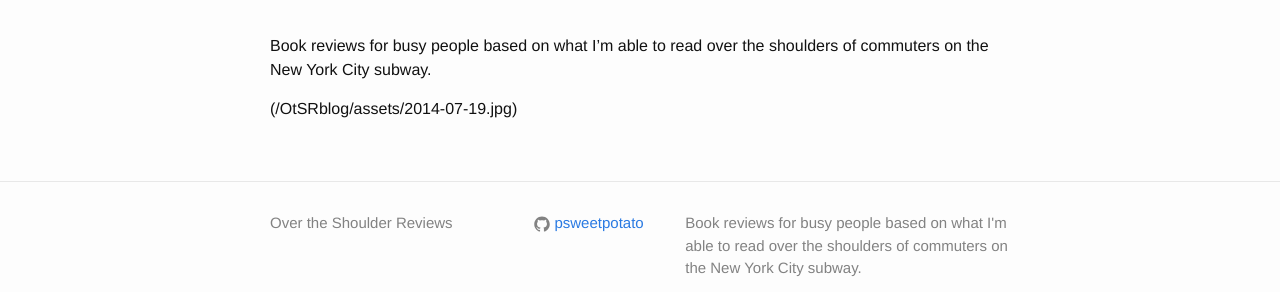
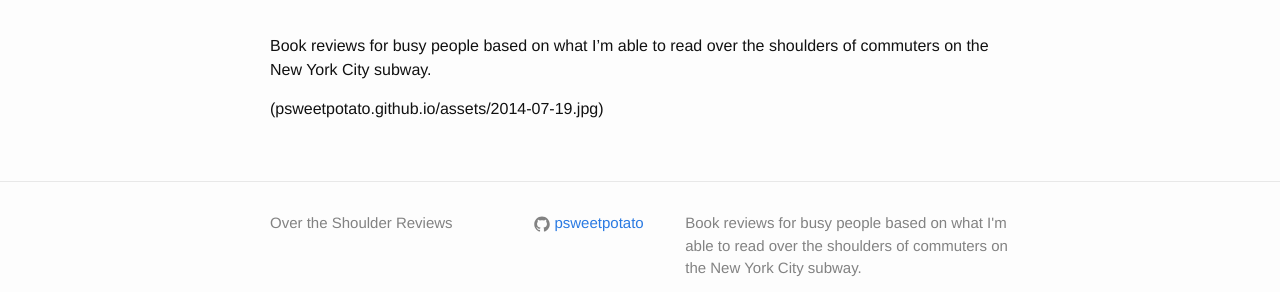
Before and after one commit to psweetpotato/OtSRblog, a Jekyll site: the page built from about.md, in a window 1280 px wide. Shown: the part 130-422 px from the top of the page. Built offline with Jekyll 4.4.1, drawn with Linux system fonts in a browser that asks for light colours.

Commit message:
change config file

```diff
--- a/_config.yml
+++ b/_config.yml
@@ -4,8 +4,8 @@
 description:
   "Book reviews for busy people based on what I'm able to read over the shoulders
   of commuters on the New York City subway."
-baseurl: "" # the subpath of your site, e.g. /blog/
-url: "/OtSRblog" # the base hostname & protocol for your site
+baseurl: "/OtSRblog" # the subpath of your site, e.g. /blog/
+url: "psweetpotato.github.io" # the base hostname & protocol for your site
 # twitter_username: jekyllrb
 github_username:  psweetpotato
 
```
